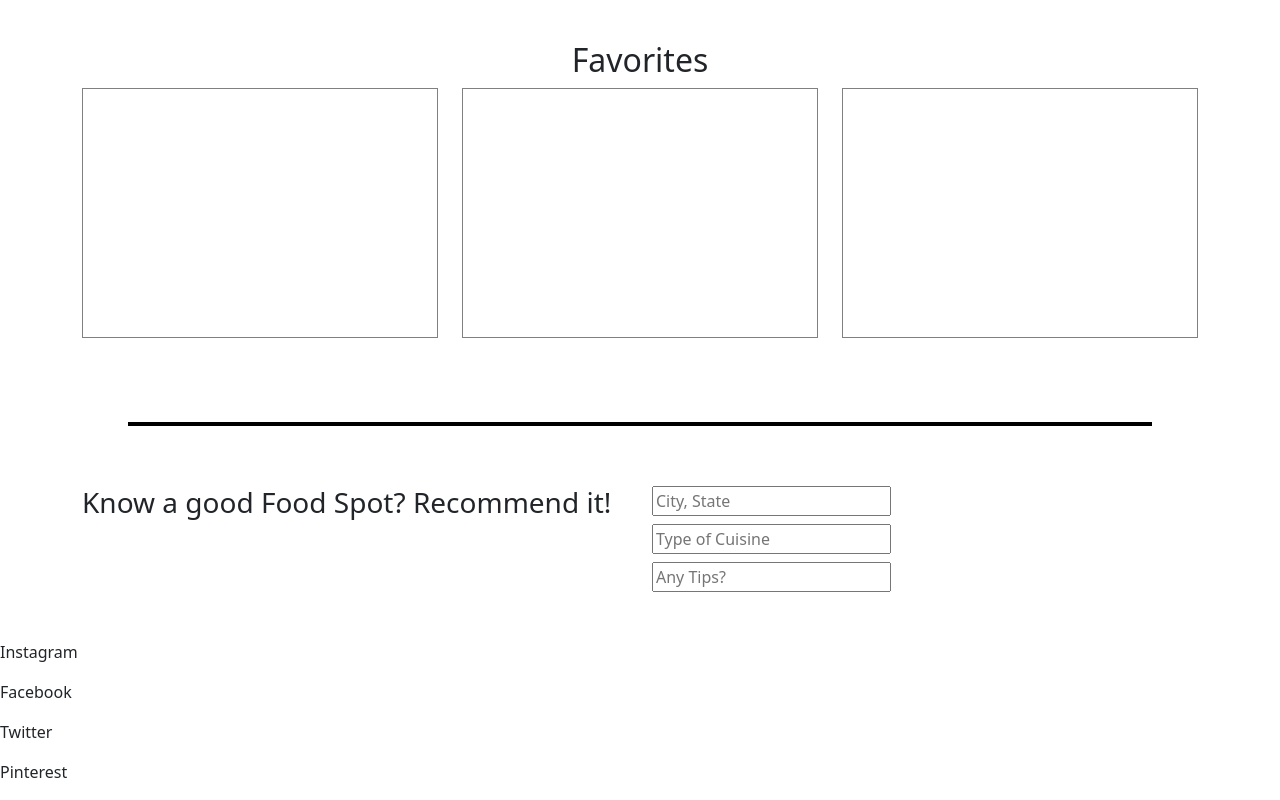
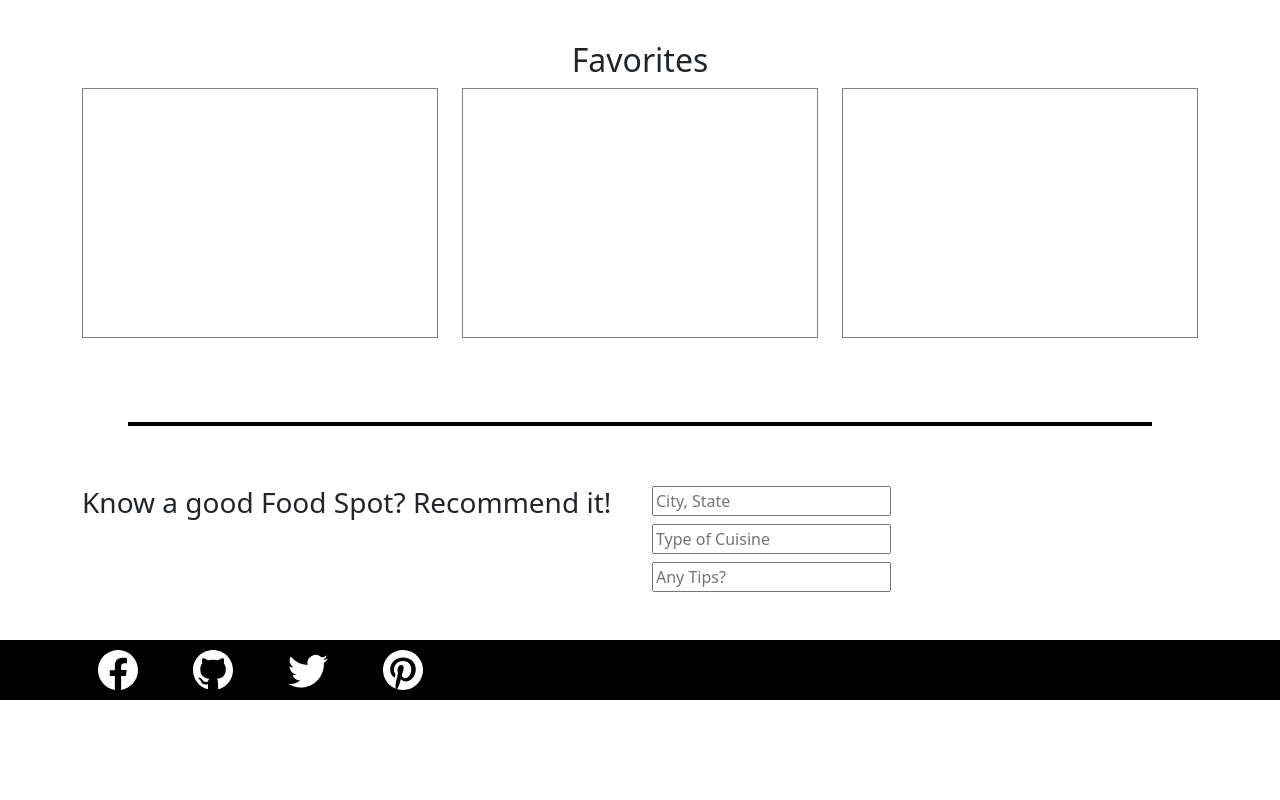
Before and after one commit to rominadouk/foodspot_frontend, a React (Create React App) app: page / in a window 1280 px wide. Shown: the part 1013-1813 px from the top of the page. After the commit the page ends 1713 px from the top, so only its background shows below. Built offline with nearby package versions, Linux system fonts and the light colour scheme.

Commit message:
added footer styling

```diff
--- a/package.json
+++ b/package.json
@@ -14,6 +14,7 @@
     "bootstrap-icons": "^1.10.5",
     "react": "^18.2.0",
     "react-bootstrap": "^2.7.4",
+    "react-bootstrap-icons": "^1.10.3",
     "react-dom": "^18.2.0",
     "react-scripts": "5.0.1",
     "typescript": "^3.9.10",
--- a/src/components/Footer.tsx
+++ b/src/components/Footer.tsx
@@ -1,14 +1,29 @@
 import React from "react";
+import { Container, Row, Col } from "react-bootstrap";
+import { Twitter, Facebook, Github, Pinterest } from "react-bootstrap-icons";
+
 
 
 const Footer = () => {
     return (
-        <>
-            <p>Instagram</p>
-            <p>Facebook</p>
-            <p><i className="bi bi-twitter"></i>Twitter</p>
-            <p>Pinterest</p>
-        </>
+        <div className="icon-div">
+            <Container className="icon-container">
+                <Row>
+                    <Col className="col-lg-1">
+                        <Facebook className="icon"/>
+                    </Col>
+                    <Col className="col-lg-1">
+                        <Github className="icon"/>
+                    </Col>
+                    <Col className="col-lg-1">
+                        <Twitter className="icon"/>
+                    </Col>
+                    <Col className="col-lg-1">
+                        <Pinterest className="icon"/>
+                    </Col>
+                </Row>
+            </Container>
+        </div>
      );
 }
 
--- a/src/components/HomePage.css
+++ b/src/components/HomePage.css
@@ -18,5 +18,27 @@
 .favorite-spot {
     border: 1px solid gray;
     height: 250px;
+}
 
+/* FOOTER */
+.icon {
+    font-size: 40px;
 }
+
+/* .icon-container {
+    text-align: center;
+    margin-bottom: 20px;
+    color: white;
+} */
+
+.icon-div {
+    background-color: black;
+    text-align: center;
+    width: 100vw;
+    color: white;
+}
+.icon-container {
+    padding-top: 10px;
+    padding-bottom: 10px;
+    margin: 0 auto;
+}
```
Also changed, not shown: 1 other file (tests, documents, lock files or other folders).
